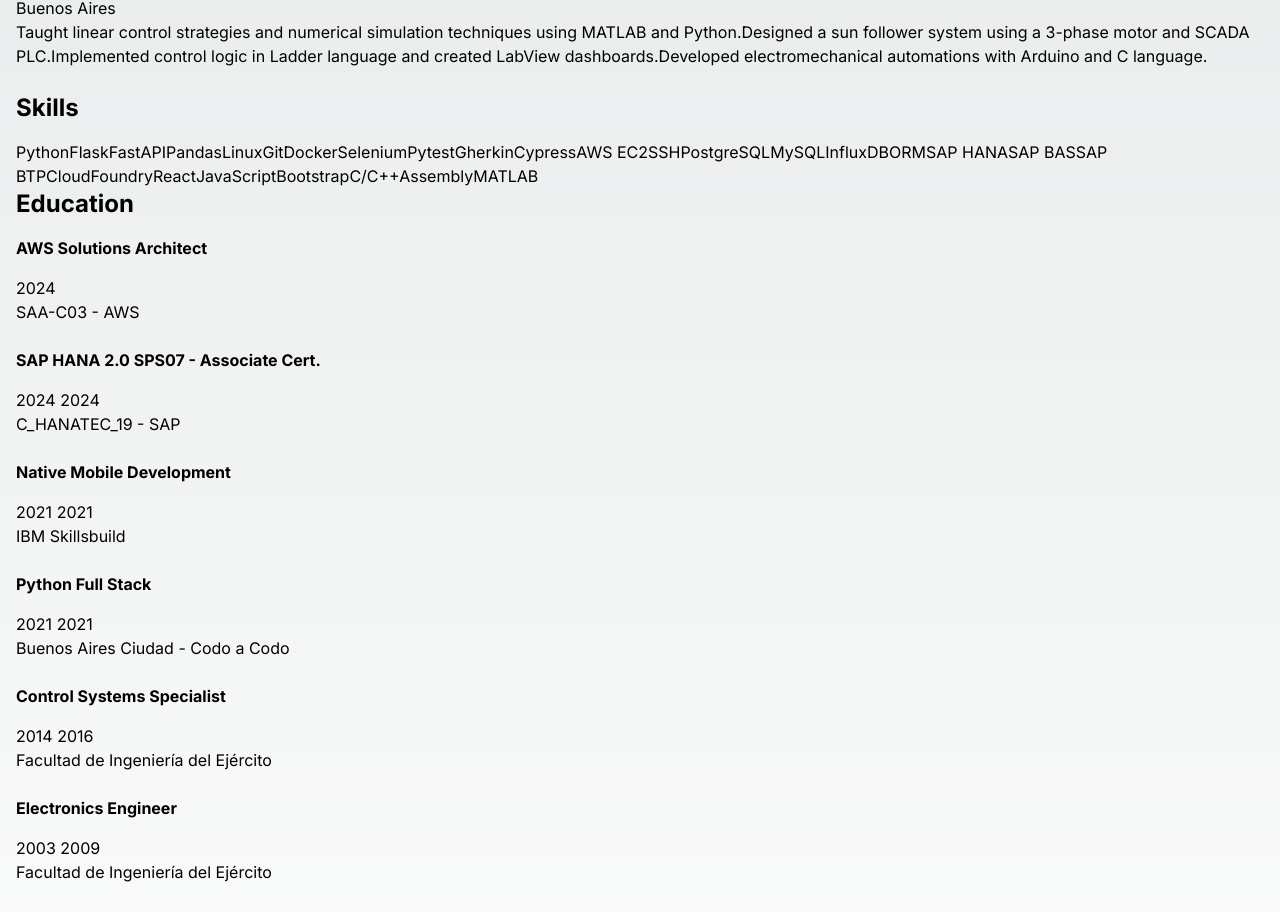
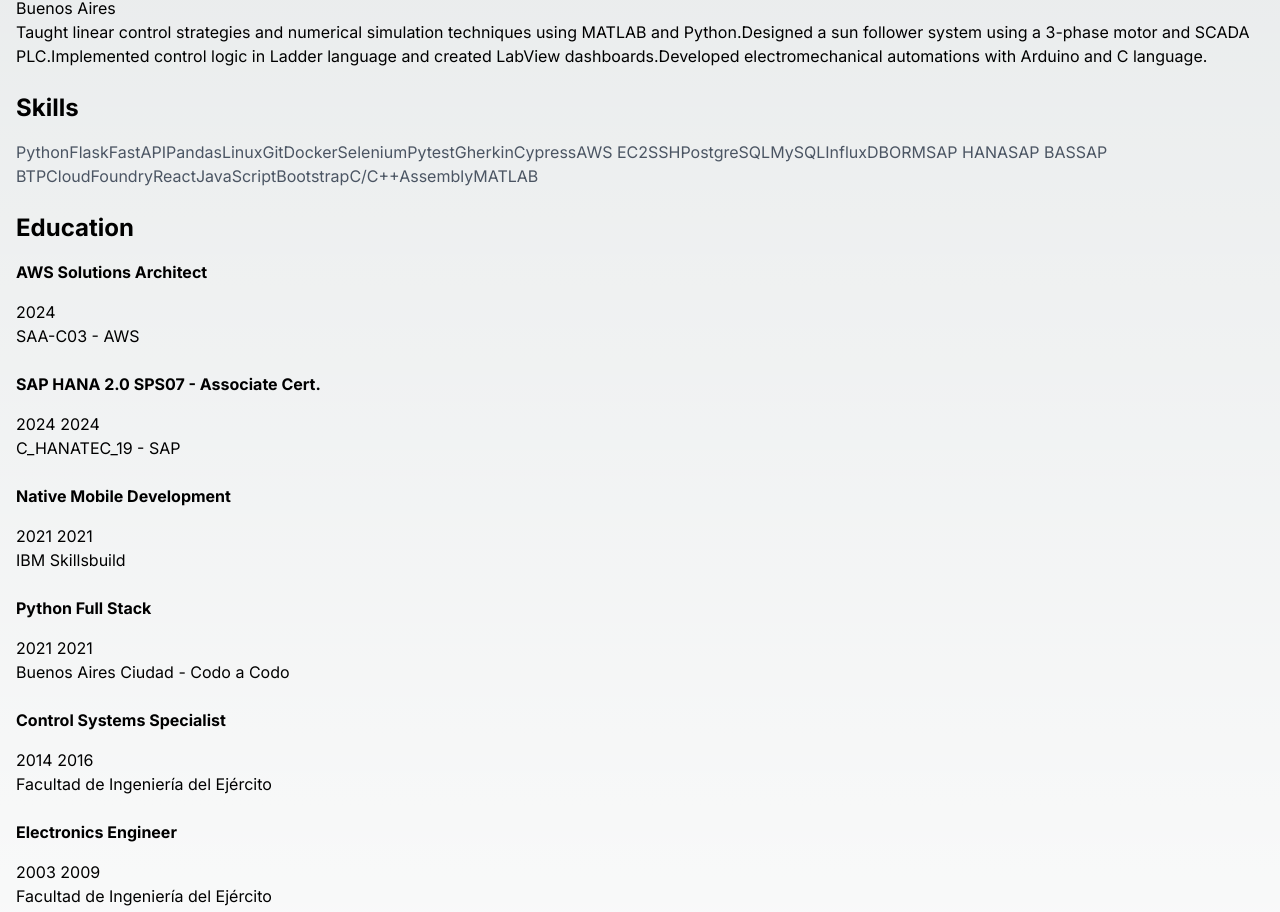
Before and after one commit to gianfranco-s/json-career-view, a Next.js app in the folder my-json-resume/: page / in a window 1280 px wide. Shown: the part 1332-2244 px from the top of the page. Built offline with nearby package versions, Linux system fonts and the light colour scheme.

Commit message:
Add skills component

```diff
--- a/my-json-resume/src/app/page.tsx
+++ b/my-json-resume/src/app/page.tsx
@@ -2,25 +2,24 @@ import resumeData from '../data/cv_python_dev.json'
 import Title from '../components/ResumeTitle'
 import ContactInfo from '../components/ContactInfo'
 import WorkExperience from '../components/WorkExperience'
+import Skills from '../components/Skills'
 
 const Home = () => {
   return (
     <div className="container mx-auto px-4 py-8">
-      <Title titleData={resumeData.titleData}/>
-      <ContactInfo contactInfo={resumeData.contactInfo}/>
+      <Title titleData={resumeData.titleData} />
+      <ContactInfo contactInfo={resumeData.contactInfo} />
 
-      {/* WorkExperience Section */}
       <h2 className="text-2xl font-bold mb-4">{resumeData.workExperience.sectionTitle}</h2>
-      <WorkExperience workExperienceItem={resumeData.workExperience.sectionList[0]}/>
-      <WorkExperience workExperienceItem={resumeData.workExperience.sectionList[1]}/>
-      <WorkExperience workExperienceItem={resumeData.workExperience.sectionList[2]}/>
-      <WorkExperience workExperienceItem={resumeData.workExperience.sectionList[3]}/>
-      <WorkExperience workExperienceItem={resumeData.workExperience.sectionList[4]}/>
-      <WorkExperience workExperienceItem={resumeData.workExperience.sectionList[5]}/>
+      <WorkExperience workExperienceItem={resumeData.workExperience.sectionList[0]} />
+      <WorkExperience workExperienceItem={resumeData.workExperience.sectionList[1]} />
+      <WorkExperience workExperienceItem={resumeData.workExperience.sectionList[2]} />
+      <WorkExperience workExperienceItem={resumeData.workExperience.sectionList[3]} />
+      <WorkExperience workExperienceItem={resumeData.workExperience.sectionList[4]} />
+      <WorkExperience workExperienceItem={resumeData.workExperience.sectionList[5]} />
 
-    {/* Skills Section */}
       <h2 className="text-2xl font-bold mb-4">{resumeData.skills.sectionTitle}</h2>
-    <p>{resumeData.skills.sectionList}</p>
+      <Skills skills={resumeData.skills.sectionList}/>
 
       {/* Education Section */}
       <h2 className="text-2xl font-bold mb-4">{resumeData.education.sectionTitle}</h2>
--- /dev/null
+++ b/my-json-resume/src/components/Skills.tsx
@@ -0,0 +1,12 @@
+import React from 'react';
+
+function Skills({ skills }) {
+    return (
+        <div>
+            <p className="text-gray-600">{skills}</p>
+            <br />
+        </div>
+    );
+}
+
+export default Skills;
```
Lines whose indentation alone changed are shown as unchanged.
